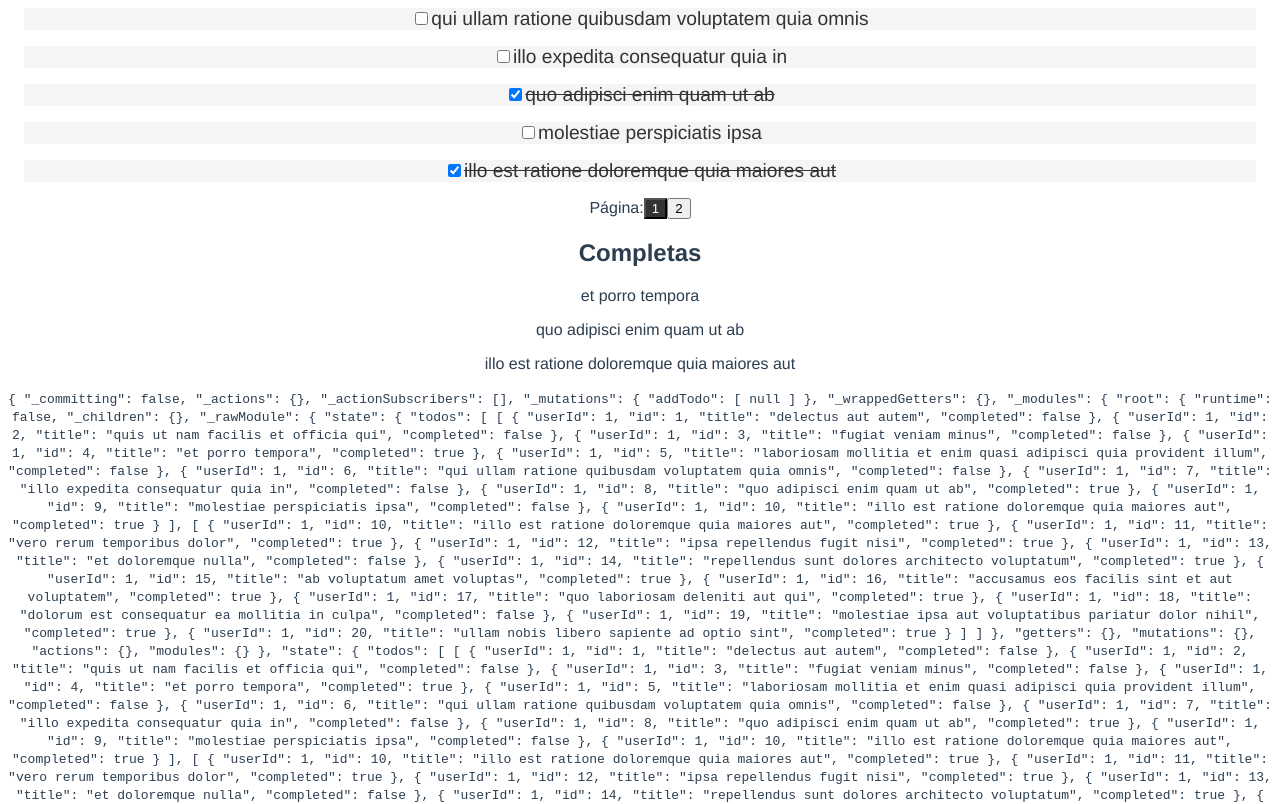
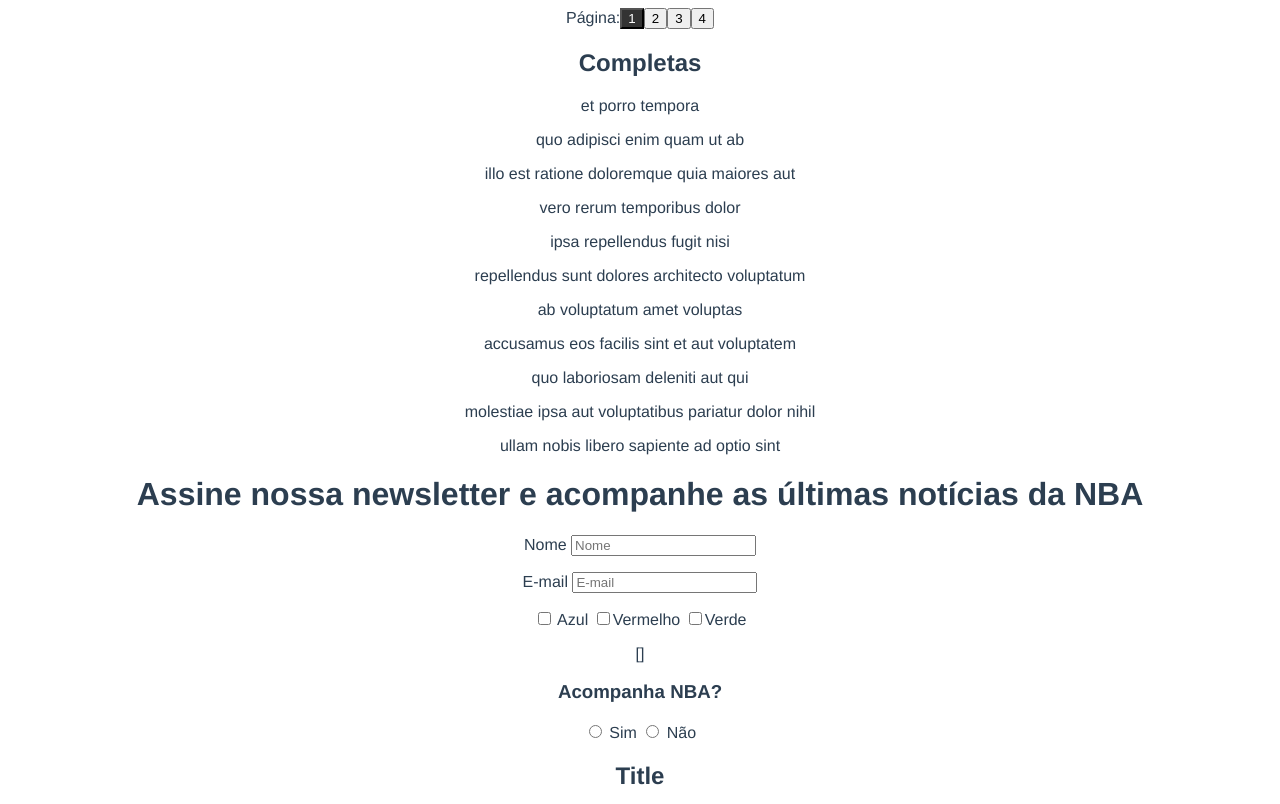
Before and after one commit to dcmatheus/vue-playground, a Vue app: page / in a window 1280 px wide. Shown: the part 520-1324 px from the top of the page. Built offline with nearby package versions, Linux system fonts and the light colour scheme.

Commit message:
mutations

```diff
--- a/src/components/TodoList.vue
+++ b/src/components/TodoList.vue
@@ -16,12 +16,18 @@ function addTodo() {
 }
 
 const styles = ['bg', 'light'];
-const todos = ref(state.todos[0]);
+const todos = ref(state.todos);
+const completedTodos = computed(() => todos.value.filter((todo: any) => todo.completed));
+const totalPages = Math.ceil(state.todos.length / 5);
+
 const pages = reactive({
   currentPage: 1,
-  totalPages: state.todos.length,
+  totalPages,
 });
-const completedTodos = computed(() => todos.value.filter((todo: any) => todo.completed));
+
+const todosOfPages = ref(todos.value.slice(pages.currentPage * 5 - 5, pages.currentPage * 5));
+
+console.log(todosOfPages);
 
 function changePage(page: number) {
   pages.currentPage = page;
@@ -35,7 +41,7 @@ watch(todos, (newValue, oldValue) => {
 watch(pages, (newValue, oldValue) => {
   console.log('Páginas:', newValue);
   console.log('Páginas antes:', oldValue);
-  todos.value = state.todos[pages.currentPage - 1];
+  todosOfPages.value = todos.value.slice(pages.currentPage * 5 - 5, pages.currentPage * 5);
 });
 </script>
 
@@ -45,7 +51,7 @@ watch(pages, (newValue, oldValue) => {
       <h2>Lista de tarefas</h2>
       <button @click="addTodo">Adicionar Tarefa</button>
       <label
-        v-for="(todo, index) in todos"
+        v-for="(todo, index) in todosOfPages"
         :class="[...styles, index === 0 && 'first', todo.completed && 'completed']"
         style="font-size: 1.2rem; display: block"
         :style="{ margin: '1rem' }"
@@ -71,7 +77,6 @@ watch(pages, (newValue, oldValue) => {
       <h2>Completas</h2>
       <p v-for="todo in completedTodos" :key="todo.id">{{ todo.title }}</p>
     </div>
-    <code>{{ $store }}</code>
   </div>
 </template>
 
--- a/src/utils/todo.json
+++ b/src/utils/todo.json
@@ -1,4 +1,3 @@
-[
 [
   {
     "userId": 1,
@@ -54,14 +53,6 @@
     "title": "molestiae perspiciatis ipsa",
     "completed": false
   },
-    {
-      "userId": 1,
-      "id": 10,
-      "title": "illo est ratione doloremque quia maiores aut",
-      "completed": true
-    }
-  ],
-  [
   {
     "userId": 1,
     "id": 10,
@@ -129,4 +120,3 @@
     "completed": true
   }
 ]
-]
```
Lines whose indentation alone changed are shown as unchanged.
